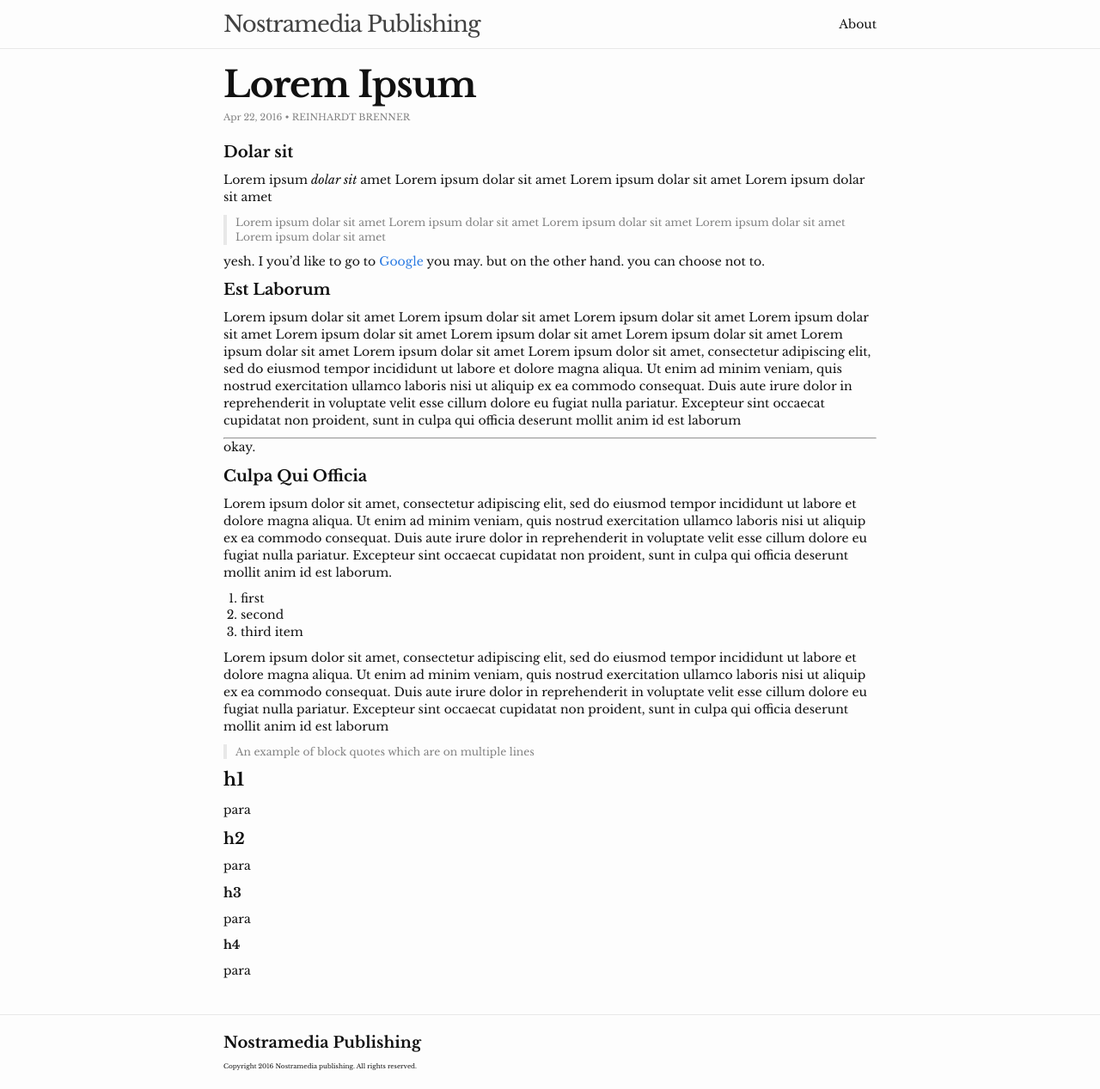
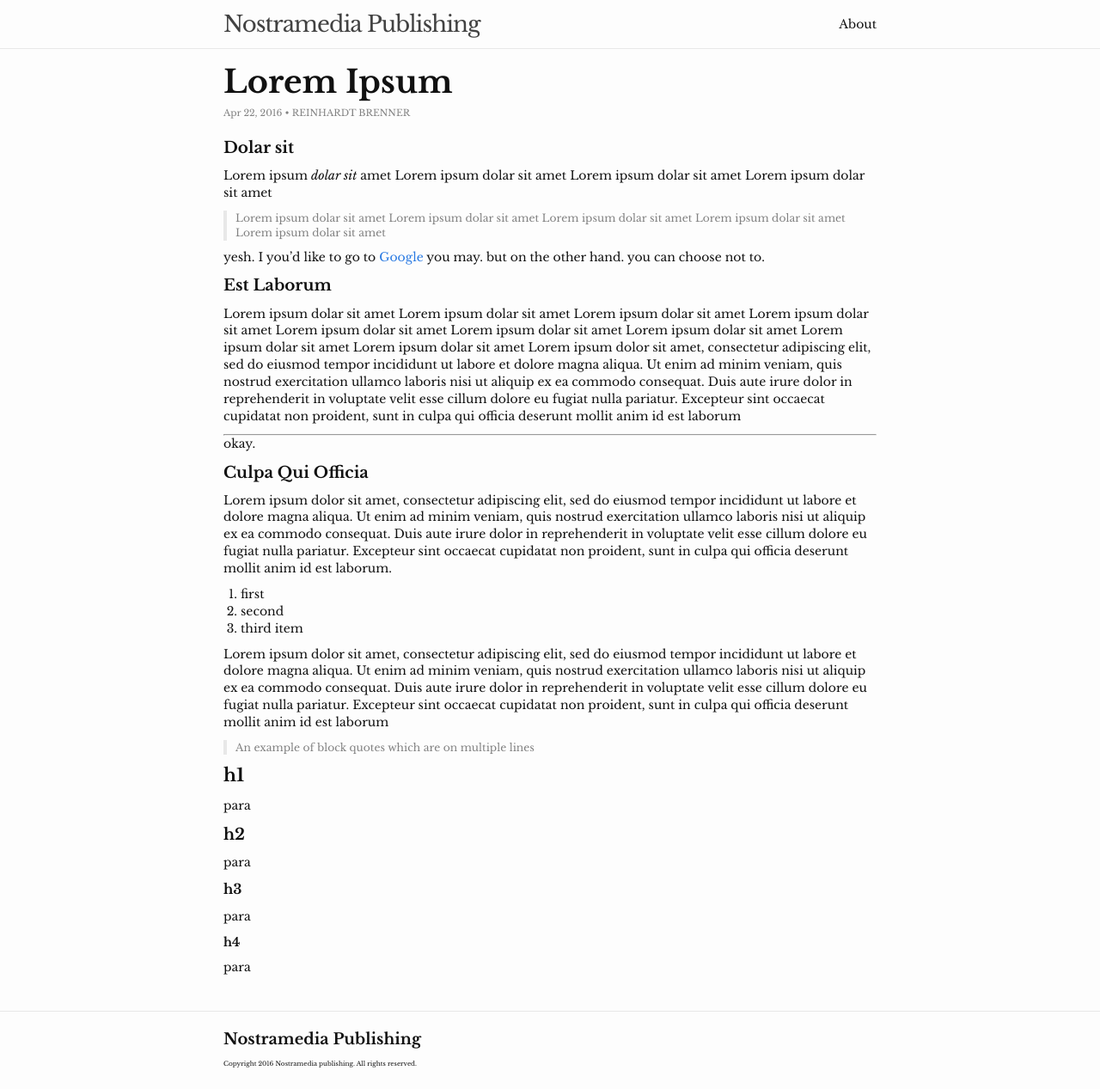
Before and after one commit to nostramedia/nostramedia.github.io, a Jekyll site: the page built from _posts/2016-04-22-lorem-ipsum.markdown, in a window 1280 px wide. Shown: the whole page at 86% size. Built offline with Jekyll 4.4.1, drawn with Linux system fonts in a browser that asks for light colours.

Commit message:
font size styles

```diff
--- a/_sass/_base.scss
+++ b/_sass/_base.scss
@@ -100,7 +100,6 @@ a {
 
     &:hover {
         color: $text-color;
-        text-decoration: underline;
     }
 }
 
--- a/_sass/_layout.scss
+++ b/_sass/_layout.scss
@@ -211,12 +211,11 @@
 }
 
 .post-title {
-    font-size: 42px;
-    letter-spacing: -1px;
+    font-size: $title-font-size;
     line-height: 1;
 
     @include media-query($on-laptop) {
-        font-size: 36px;
+        font-size: $title-font-size;
     }
 }
 
@@ -224,26 +223,26 @@
     margin-bottom: $spacing-unit;
 
     h2 {
-        font-size: 1.3em;
+        font-size: $h2-font-size;
 
         @include media-query($on-laptop) {
-            font-size: 1.3em;
+            font-size: $h2-font-size;
         }
     }
 
     h3 {
-        font-size: 1.1em;
+        font-size: $h3-font-size;
 
         @include media-query($on-laptop) {
-            font-size: 1.1em;
+            font-size: $h3-font-size;
         }
     }
 
     h4 {
-        font-size: 1em;
+        font-size: $h4-font-size;
 
         @include media-query($on-laptop) {
-            font-size: 1em;
+            font-size: $h4-font-size;
         }
     }
 }
--- a/css/main.scss
+++ b/css/main.scss
@@ -9,6 +9,11 @@
 $base-font-family: 'Libre Baskerville', serif;
 $base-font-size:   0.875em;
 $base-font-weight: 400;
+
+$title-font-size: $base-font-size * 3;
+$h2-font-size: $base-font-size * 1.5;
+$h3-font-size: $base-font-size * 1.3;
+$h4-font-size: $base-font-size * 1.15;
 $small-font-size:  $base-font-size * 0.875;
 $vsmall-font-size: $base-font-size * 0.6;
 $base-line-height: 1.42;
--- a/index.html
+++ b/index.html
@@ -18,6 +18,4 @@ layout: default
     {% endfor %}
   </ul>
 
-  <p class="rss-subscribe">subscribe <a href="{{ "/feed.xml" | prepend: site.baseurl }}">via RSS</a></p>
-
 </div>
```
